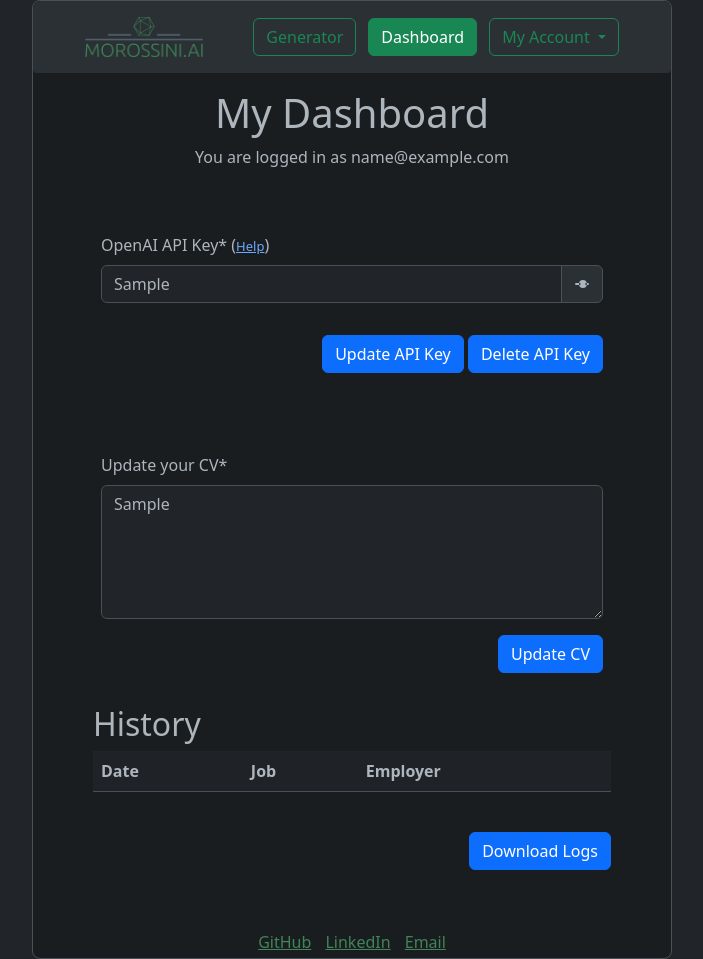
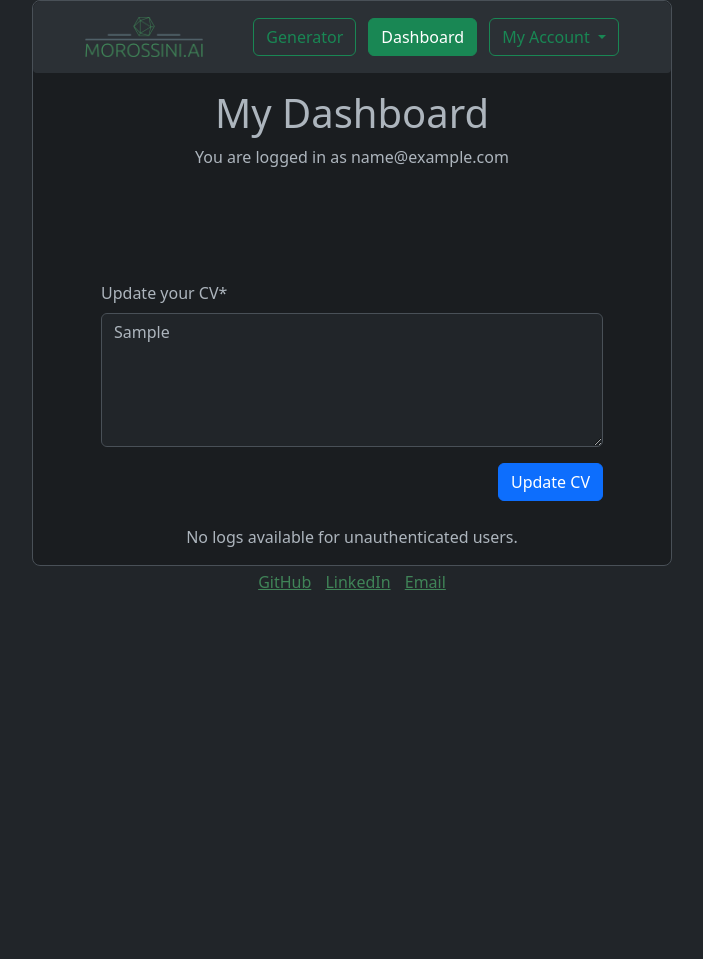
Before and after one commit to joaomorossini/clever-letter-generator, a Flask app: page /cleverletter/dashboard in a window 1280 px wide. Shown: the whole page, without its empty margins (288-991 px from the left). After the commit the page ends 590 px from the top, so only its background shows below. Run offline with Flask 3, Linux system fonts and the light colour scheme; a user stored in the database is signed in; tables that the repository leaves empty hold one stand-in row (values such as "Sample post"); lists and menus that the app fills with data are empty.

Commit message:
Login is now optional and user API key not required anymore

```diff
--- a/routes.py
+++ b/routes.py
@@ -20,9 +20,9 @@ def load_user(user_id):
     return User.query.get(int(user_id))
 
 
-@app.route('/cleverletter/', methods=['GET', 'POST'])
+@app.route('/cleverletter/signup', methods=['GET', 'POST'])
 @limiter.limit("10/minute")
-def home():
+def signup():
     if current_user.is_authenticated:
         return redirect(url_for('generator'))
     form = SignupForm()
@@ -33,7 +33,7 @@ def home():
         db.session.commit()
         flash('Your account has been created! You are now able to log in', 'success')
         return redirect(url_for('login'))
-    return render_template('signup.html', title='Register', form=form)
+    return render_template('signup.html', title='Sign Up', form=form)
 
 
 @app.route('/cleverletter/login', methods=['GET', 'POST'])
@@ -59,15 +59,9 @@ def logout():
     return redirect(url_for('login'))
 
 
-@app.route('/cleverletter/generator', methods=['GET', 'POST'])
-@login_required
+@app.route('/cleverletter/', methods=['GET', 'POST'])
 @limiter.limit("5/minute")
 def generator():
-    # Check if the user's API key is set
-    if not current_user.api_key:
-        flash('Please set your API key before generating a cover letter.', 'warning')
-        return redirect(url_for('dashboard'))
-
     response = ""
     job_title = ""
     job_description = ""
@@ -75,125 +69,115 @@ def generator():
     employer_description = ""
     additional_instructions = ""
 
+    # Retrieve CV from session for unauthenticated users or from the database for authenticated users
+    if current_user.is_authenticated and current_user.cv:
+        cv = current_user.cv
+    else:
+        cv = session.get('cv', "Your CV goes here")
+
     if request.method == 'POST':
-        cv = current_user.cv
         job_title = request.form.get('job_title')
         job_description = request.form.get('job_description')
         employer_name = request.form.get('employer_name')
         employer_description = request.form.get('employer_description')
         additional_instructions = request.form.get('additional_instructions')
+        session_cv = request.form.get('cv')  # Assuming the CV is submitted as a form field
 
-    if 'generate' in request.form:
-        prompt = prompt_template.format(cv=cv, job_title=job_title, job_description=job_description,
-                                        employer_name=employer_name, employer_description=employer_description,
-                                        additional_instructions=additional_instructions)
-        try:
-            response = get_completion(prompt)
-            # response = "test test test test test test " # Alternative response for testing purposes
-        except Exception as e:
-            flash('Error generating cover letter: {}'.format(str(e)), 'error')
-            return redirect(url_for('dashboard'))
+        # Update CV in session for unauthenticated users
+        if not current_user.is_authenticated and session_cv:
+            session['cv'] = session_cv
+            cv = session_cv
 
-        # Save the response in the user's session
-        session['response'] = response
+        if 'generate' in request.form:
+            if cv == "Your CV goes here":
+                flash('Please set your CV before generating a cover letter.', 'warning')
+                return render_template('dashboard.html', job_title=job_title, job_description=job_description,
+                                       employer_name=employer_name, employer_description=employer_description,
+                                       additional_instructions=additional_instructions)
 
-        # Create a log entry
-        log = Log(job_title=job_title, employer_name=employer_name, user_id=current_user.id)
-        db.session.add(log)
-        try:
-            db.session.commit()
-        except Exception as e:
-            flash('Error saving log: {}'.format(str(e)), 'error')
-            return redirect(url_for('dashboard'))
+            prompt = prompt_template.format(cv=cv, job_title=job_title, job_description=job_description,
+                                            employer_name=employer_name, employer_description=employer_description,
+                                            additional_instructions=additional_instructions)
+            try:
+                response = get_completion(prompt)
+            except Exception as e:
+                flash('Error generating cover letter: {}'.format(str(e)), 'error')
+                return redirect(url_for('generator'))
 
-        # Save the response to a txt file in a temporary directory
-        filename = '{} - {} - {}.txt'.format(employer_name, job_title, datetime.now().strftime('%d-%b-%Y'))
-        temp_dir = tempfile.gettempdir()
-        file_path = os.path.join(temp_dir, filename)
-        with open(file_path, 'w') as f:
-            f.write(response)
-        # Save the filename in the session
-        session['filename'] = file_path
+            # Save the response in the user's session
+            session['response'] = response
 
-    elif 'clear' in request.form:
-        job_title = ""
-        job_description = ""
-        employer_name = ""
-        employer_description = ""
-        additional_instructions = ""
-        session['response'] = ""
+            # Create a log entry only for authenticated users
+            if current_user.is_authenticated:
+                log = Log(job_title=job_title, employer_name=employer_name, user_id=current_user.id)
+                db.session.add(log)
+                try:
+                    db.session.commit()
+                except Exception as e:
+                    flash('Error saving log: {}'.format(str(e)), 'error')
+                    return redirect(url_for('generator'))
 
-    elif 'download' in request.form:
-        # Get the filename from the session
-        file_path = session.get('filename')
-        if file_path and os.path.exists(file_path):
-            download_response = send_file(file_path, as_attachment=True)
-            os.remove(file_path)  # delete the file after sending it
-            return download_response
-        else:
-            flash('No cover letter available for download.', 'warning')
-            return redirect(url_for('dashboard'))
+            # Save the response to a txt file in a temporary directory
+            filename = '{} - {} - {}.txt'.format(employer_name, job_title, datetime.now().strftime('%d-%b-%Y'))
+            temp_dir = tempfile.gettempdir()
+            file_path = os.path.join(temp_dir, filename)
+            with open(file_path, 'w') as f:
+                f.write(response)
+            # Save the filename in the session
+            session['filename'] = file_path
+
+        elif 'clear' in request.form:
+            job_title = ""
+            job_description = ""
+            employer_name = ""
+            employer_description = ""
+            additional_instructions = ""
+            session['response'] = ""
+
+        elif 'download' in request.form:
+            # Get the filename from the session
+            file_path = session.get('filename')
+            if file_path and os.path.exists(file_path):
+                download_response = send_file(file_path, as_attachment=True)
+                os.remove(file_path)  # delete the file after sending it
+                return download_response
+            else:
+                flash('No cover letter available for download.', 'warning')
+                return redirect(url_for('generator'))
 
     return render_template('generator.html', response=response, job_title=job_title, job_description=job_description,
                            employer_name=employer_name, employer_description=employer_description,
-                           additional_instructions=additional_instructions)
+                           additional_instructions=additional_instructions, cv=cv)
 
 
 @app.route('/cleverletter/dashboard', methods=['GET', 'POST'])
-@app.route('/cleverletter/dashboard/<toggle>', methods=['GET', 'POST'])
-@login_required
 @limiter.limit("5/minute")
-def dashboard(toggle=None):
-    if toggle == 'toggle_api_key_visibility':
-        session['api_key_visible'] = not session.get('api_key_visible', False)
+def dashboard():
+    # Initialize CV with a default value
+    cv = "Your CV goes here"
+    logs = None
 
     if request.method == 'POST':
-        # Handle API key form submission
-        new_api_key = request.form.get('api_key')
-        if new_api_key and new_api_key != '******':
-            current_user.api_key = new_api_key
-            flash('API key updated successfully.', 'success')
-
         # Handle CV form submission
         new_cv = request.form.get('cv')
         if new_cv:
-            current_user.cv = new_cv
+            if current_user.is_authenticated:
+                current_user.cv = new_cv
+                db.session.commit()
+                flash('CV updated successfully.', 'success')
+            else:
+                session['cv'] = new_cv
+                flash('CV saved to session successfully.', 'success')
 
-        try:
-            db.session.commit()
-        except Exception as e:
-            # Log the error and show an error message to the user
-            print(e)
-            flash('An error occurred while updating your data. Please try again.', 'warning')
-
-    # If the user's CV is empty, show a placeholder
-    cv = current_user.cv if current_user.cv else "Your CV goes here"
-
-    # Fetch the logs from the database
-    page = request.args.get('page', 1, type=int)
-    per_page = 10
-    logs = Log.query.filter_by(user_id=current_user.id).order_by(Log.timestamp.desc()).paginate(page=page, per_page=per_page)
-    # Fetch all logs for download
-    all_logs = Log.query.filter_by(user_id=current_user.id).order_by(Log.timestamp.desc()).all()
-
-    # Downloading logs
-    if 'download_logs' in request.form:
-        # Create a string representation of the logs
-        logs_str = "\n".join(f"{log.timestamp}\t{log.job_title}\t{log.employer_name}" for log in all_logs)
-        str_io = io.StringIO()
-        str_io.write(logs_str)
-        str_io.seek(0)
-        filename = f"clever_letter_generator_log_{datetime.now().strftime('%Y%m%d%H%M%S')}.txt"
-        return Response(
-            str_io.getvalue(),
-            mimetype="text/plain",
-            headers={"Content-disposition":
-                     f"attachment; filename={filename}"})
-
-    if 'delete_api_key' in request.form:
-        current_user.api_key = ''
-        db.session.commit()
-        flash('API key deleted successfully.', 'success')
+    # Fetch CV from the authenticated user or from the session
+    if current_user.is_authenticated:
+        cv = current_user.cv if current_user.cv else cv
+        # Fetch the logs from the database
+        page = request.args.get('page', 1, type=int)
+        per_page = 10
+        logs = Log.query.filter_by(user_id=current_user.id).order_by(Log.timestamp.desc()).paginate(page=page, per_page=per_page)
+    else:
+        cv = session.get('cv', cv) # Use the session value if available, otherwise use the default
 
     return render_template('dashboard.html', user=current_user, cv=cv, logs=logs)
 
@@ -247,17 +231,12 @@ def delete_account():
     db.session.delete(user)
     db.session.commit()
     flash('Your account has been deleted.', 'success')
-    return redirect(url_for('home'))
+    return redirect(url_for('signup'))
 
 
 def get_completion(prompt, model="gpt-3.5-turbo"):
-    # Check the current environment
-    if app.config['DEBUG']:
-        # Use my own API key for development
-        api_key = app.config['OPENAI_API_KEY_DEV']
-    else:
-        # Use the user's API key for production
-        api_key = current_user.api_key
+    # Always use the development API key
+    api_key = app.config['OPENAI_API_KEY_DEV']
 
     # Set the API key for this request
     openai.api_key = api_key
--- a/templates/dashboard.html
+++ b/templates/dashboard.html
@@ -12,7 +12,11 @@ Dashboard
             <h1>My Dashboard</h1>
         </div>
         <div class="text-center">
+            {% if user %}
                 <p>You are logged in as {{ user.email }}</p>
+            {% else %}
+                <p>You are not logged in.</p>
+            {% endif %}
         </div>
     </div>
 
@@ -21,34 +25,30 @@ Dashboard
     <div class="container-fluid text-center p-2">
         <form method="POST" action="" class="text-start">
             <div class="form-outline mx-5">
-                    <label class="form-label text-start" for="api_key">OpenAI API Key* (<a class="help" href="https://www.howtogeek.com/885918/how-to-get-an-openai-api-key/">Help</a>)</label>
-                    <div class="input-group">
-                        {% if user.api_key %}
-                            <input type="{{ 'text' if session.get('api_key_visible', False) else 'password' }}" id="api_key" name="api_key" value="{{ user.api_key }}" readonly class="form-control">
-                        {% else %}
-                            <input type="{{ 'text' if session.get('api_key_visible', False) else 'password' }}" id="api_key" name="api_key" placeholder="Please set up your OpenAI API key" class="form-control">
-                        {% endif %}
-                        <a href="{{ url_for('dashboard', toggle='toggle_api_key_visibility') }}" class="input-group-text">
-                            <svg xmlns="http://www.w3.org/2000/svg" width="16" height="16" fill="currentColor" class="bi bi-eye" viewBox="0 0 16 16">
-                                <path d="M1.05 8a.9.9 0 0 1 .9-.9h12.1a.9.9 0 0 1 .9.9v0a.9.9 0 0 1-.9.9H1.95a.9.9 0 0 1-.9-.9v0zm7.9 2.6a2.6 2.6 0 1 0 0-5.2 2.6 2.6 0 0 0 0 5.2zm0 1.3a3.9 3.9 0 1 0 0-7.8 3.9 3.9 0 0 0 0 7.8z"/>
-                            </svg>
-                        </a>
+{#                    <label class="form-label text-start" for="api_key">OpenAI API Key* (<a class="help" href="https://www.howtogeek.com/885918/how-to-get-an-openai-api-key/">Help</a>)</label>#}
+{#                    <div class="input-group">#}
+{#                        {% if user.api_key %}#}
+{#                            <input type="{{ 'text' if session.get('api_key_visible', False) else 'password' }}" id="api_key" name="api_key" value="{{ user.api_key }}" readonly class="form-control">#}
+{#                        {% else %}#}
+{#                            <input type="{{ 'text' if session.get('api_key_visible', False) else 'password' }}" id="api_key" name="api_key" placeholder="Please set up your OpenAI API key" class="form-control">#}
+{#                        {% endif %}#}
+{#                        <a href="{{ url_for('dashboard', toggle='toggle_api_key_visibility') }}" class="input-group-text">#}
+{#                            <svg xmlns="http://www.w3.org/2000/svg" width="16" height="16" fill="currentColor" class="bi bi-eye" viewBox="0 0 16 16">#}
+{#                                <path d="M1.05 8a.9.9 0 0 1 .9-.9h12.1a.9.9 0 0 1 .9.9v0a.9.9 0 0 1-.9.9H1.95a.9.9 0 0 1-.9-.9v0zm7.9 2.6a2.6 2.6 0 1 0 0-5.2 2.6 2.6 0 0 0 0 5.2zm0 1.3a3.9 3.9 0 1 0 0-7.8 3.9 3.9 0 0 0 0 7.8z"/>#}
+{#                            </svg>#}
+{#                        </a>#}
+{#                    </div>#}
             </div>
-                </div>
-                <div class="form-outline my-2 mx-5 text-end">
-                    <input type="submit" value="Update API Key" class="btn btn-primary btn-block my-4">
-                    <input type="submit" name="delete_api_key" value="Delete API Key" class="btn btn-primary btn-block my-2">
-                </div>
+{#                <div class="form-outline my-2 mx-5 text-end">#}
+{#                    <input type="submit" value="Update API Key" class="btn btn-primary btn-block my-4">#}
+{#                    <input type="submit" name="delete_api_key" value="Delete API Key" class="btn btn-primary btn-block my-2">#}
+{#                </div>#}
         </form>
         <br>
         <form method="POST" action="" class="text-start">
             <div class="form-outline mt-4 mx-5">
                 <label class="form-label text-start" for="cv">Update your CV*</label>
-                    {% if user.cv %}
-                        <textarea id="cv" name="cv" rows="5" cols="50" maxlength="5000" class="form-control">{{ user.cv }}</textarea>
-                    {% else %}
-                        <textarea id="cv" name="cv" rows="5" cols="50" maxlength="5000" placeholder="Your CV goes here" class="form-control"></textarea>
-                    {% endif %}
+                <textarea id="cv" name="cv" rows="5" cols="50" maxlength="5000" class="form-control">{{ cv }}</textarea>
             </div>
             <div class="form-outline my-2 mx-5 text-end">
                 <input type="submit" value="Update CV" class="btn btn-primary btn-block my-2">
@@ -56,9 +56,9 @@ Dashboard
         </form>
     </div>
 
+    {% if user_authenticated %} <!-- Assuming you have a variable to check if the user is authenticated -->
         <div class="m-5 mt-2">
             <h2>History</h2>
-
             <table class="table table-striped table-hover">
                 <tr>
                     <th>Date</th>
@@ -72,9 +72,9 @@ Dashboard
                         <td>{{ log.employer_name }}</td>
                     </tr>
                 {% endfor %}
-
             </table>
 
+            {% if logs %}
                 <nav aria-label="Page navigation">
                     <ul class="pagination justify-content-center">
                         {% if logs.has_prev %}
@@ -112,4 +112,9 @@ Dashboard
                         <input type="submit" name="download_logs" value="Download Logs" class="btn btn-primary btn-block my-2">
                     </form>
                 </div>
+            {% endif %}
+        </div> <!-- Closing the main div -->
+    {% else %}
+        <p class="text-center">No logs available for unauthenticated users.</p>
+    {% endif %}
 {% endblock content %}
--- a/templates/login.html
+++ b/templates/login.html
@@ -9,7 +9,7 @@ Login
         <!-- Pills navs -->
         <ul class="nav nav-pills nav-justified mb-3" id="ex1" role="tablist">
             <li class="nav-item me-2" role="presentation">
-                <a class="nav-link border" id="tab-register" data-mdb-toggle="pill" href="{{ url_for('home') }}" role="tab"
+                <a class="nav-link border" id="tab-register" data-mdb-toggle="pill" href="{{ url_for('signup') }}" role="tab"
                    aria-controls="pills-register" aria-selected="false">Sign Up</a>
             </li>
             <li class="nav-item" role="presentation">
--- a/templates/signup.html
+++ b/templates/signup.html
@@ -8,7 +8,7 @@ Sign Up
         <!-- Pills navs -->
         <ul class="nav nav-pills nav-justified mb-3" id="ex1" role="tablist">
             <li class="nav-item me-2" role="presentation">
-                <a class="nav-link active" id="tab-register" data-mdb-toggle="pill" href="{{ url_for('home') }}" role="tab"
+                <a class="nav-link active" id="tab-register" data-mdb-toggle="pill" href="{{ url_for('signup') }}" role="tab"
                    aria-controls="pills-register" aria-selected="false">Sign Up</a>
             </li>
             <li class="nav-item" role="presentation">
```
Lines whose indentation alone changed are shown as unchanged.
